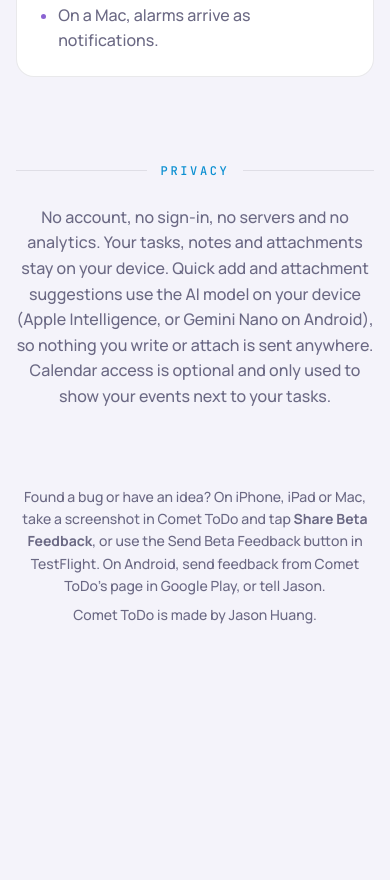
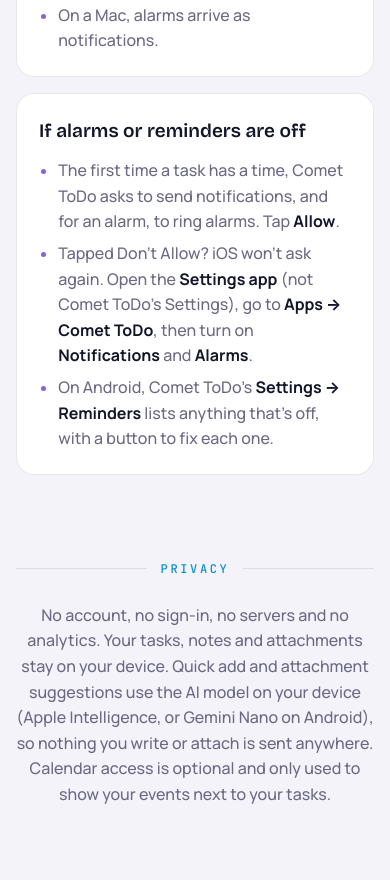
Before and after one commit to JasonHuang24/comet-todo-about, a plain HTML site: page index.html in a window 390 px wide. Shown: the part 4872-5752 px from the top of the page. Before the commit the page ends 5554 px from the top, so only its background shows below. Drawn offline with nearby package versions, Linux system fonts and the light colour scheme.

Commit message:
Getting it: what to do if alarms or reminders are off
A tester on iPhone said no to notifications and alarms, then looked for the switches in Comet ToDo's own
Settings. The card says where they are (the Settings app → Apps → Comet ToDo) and where Android lists them.

Co-Authored-By: Claude Opus 5.5 <noreply@anthropic.com>

```diff
--- a/index.html
+++ b/index.html
@@ -427,6 +427,14 @@
             <li>On a Mac, alarms arrive as notifications.</li>
           </ul>
         </div>
+        <div class="card">
+          <h3>If alarms or reminders are off</h3>
+          <ul>
+            <li>The first time a task has a time, Comet ToDo asks to send notifications, and for an alarm, to ring alarms. Tap <strong>Allow</strong>.</li>
+            <li>Tapped Don't Allow? iOS won't ask again. Open the <strong>Settings app</strong> (not Comet ToDo's Settings), go to <strong>Apps → Comet ToDo</strong>, then turn on <strong>Notifications</strong> and <strong>Alarms</strong>.</li>
+            <li>On Android, Comet ToDo's <strong>Settings → Reminders</strong> lists anything that's off, with a button to fix each one.</li>
+          </ul>
+        </div>
       </div>
     </section>
 
```
